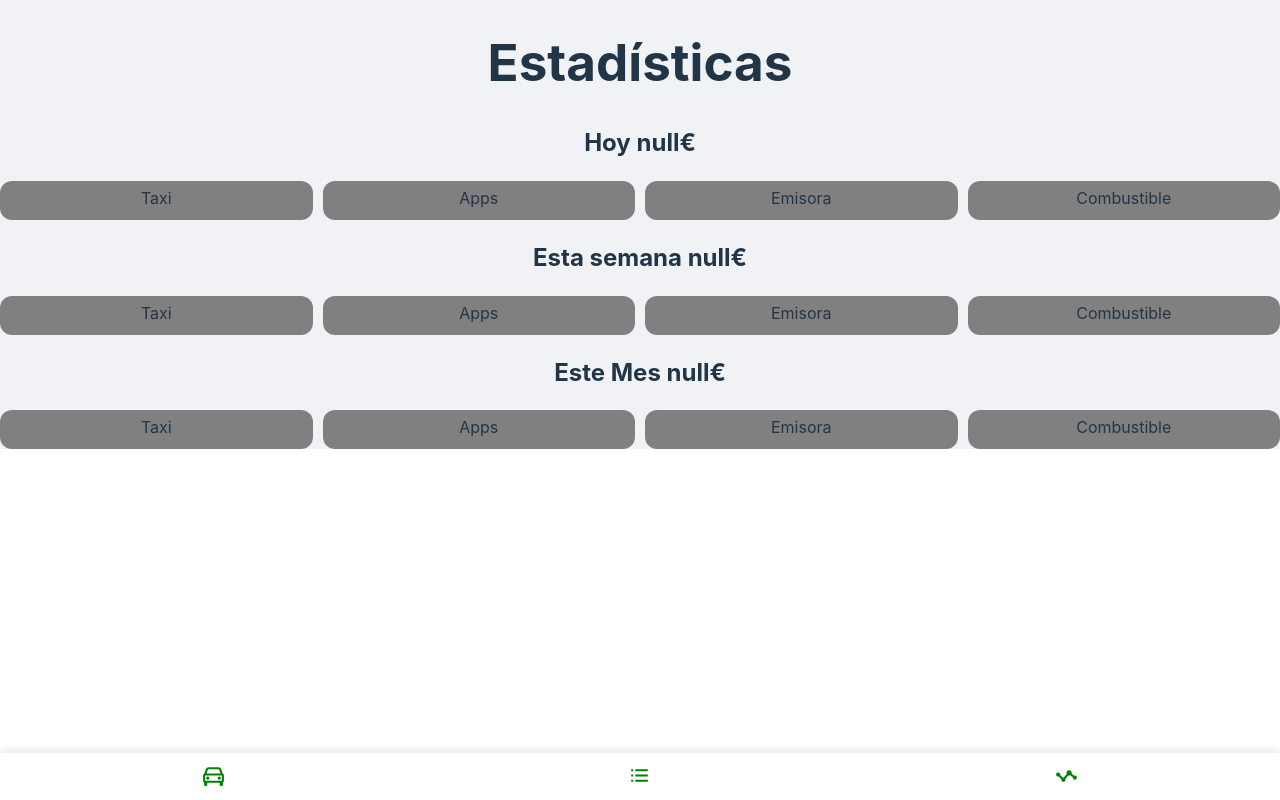
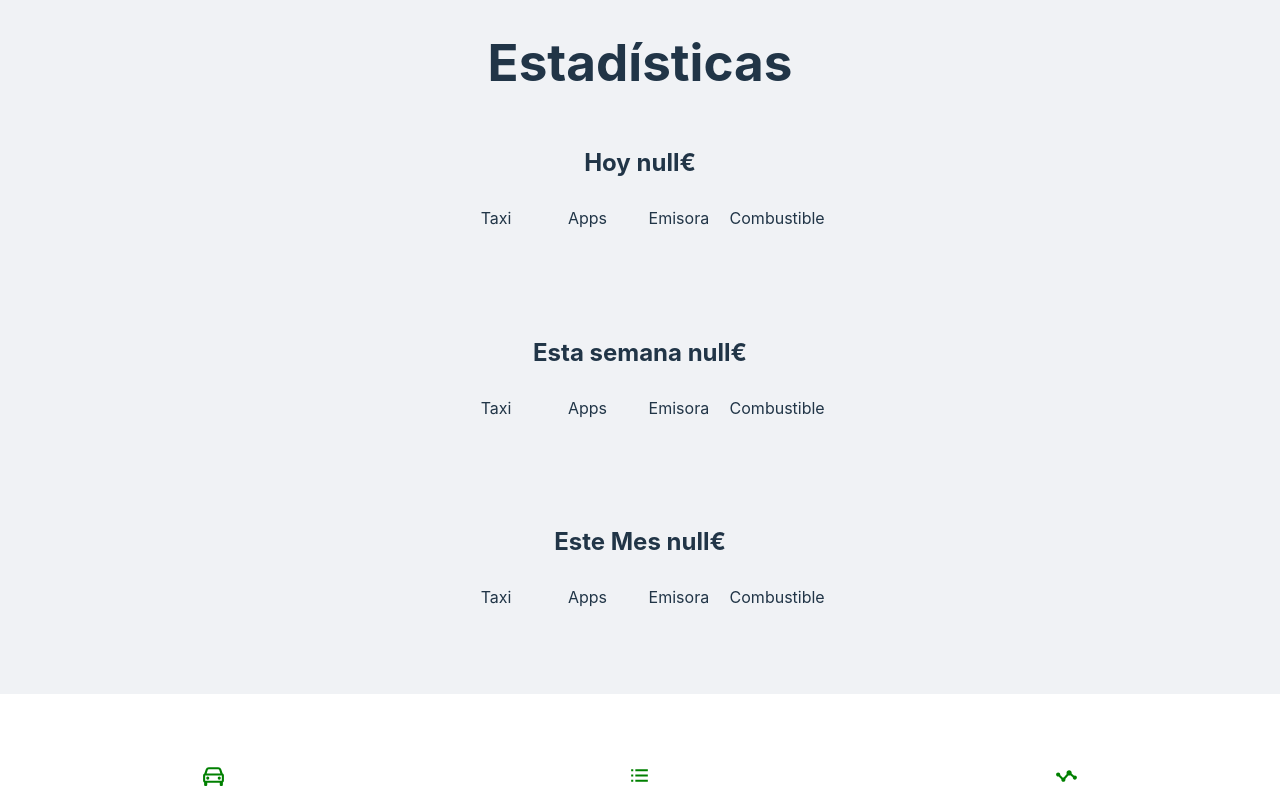
Before and after one commit to imDorian/taxi-report, a React (Vite) app: page /statistics in a window 1280 px wide. Built offline with nearby package versions, Linux system fonts and the light colour scheme.

Commit message:
mejora interfaz

```diff
--- a/src/App.css
+++ b/src/App.css
@@ -3,6 +3,9 @@
   margin: 0 0;
   padding: 0;
   text-align: center;
-  box-sizing: border-box;
-  /* width: 100vw; */
+  box-sizing:border-box;
+  display: flex;
+  flex-direction: column;
+  align-items: center;
+  justify-content: center;
 }
--- a/src/components/DiaryReportList.jsx
+++ b/src/components/DiaryReportList.jsx
@@ -20,7 +20,7 @@ const DiaryReportList = () => {
       {/* <button onClick={deleteAllReport}>delete all</button> */}
       <ul>
         {!data || data.length === 0 ? 'Ningún reporte, añade tus ingresos desde el apartado home' : ''}
-        {data && data.map(d => {
+        {data && data.reverse().map(d => {
           const fuel = Number(d.gasoline ?? d.diesel ?? d.gas ?? d.electricity).toFixed(2)
           const returnFuel = d.returnFuel === 'full' ? fuel : d.returnFuel === '1.50' ? fuel * 0.5 : d.returnFuel === '0' ? fuel * 0 : (fuel - fuel / d.returnFuel).toFixed(2)
           const total = (Number(d.uber) + Number(d.bolt) + Number(d.freenow) + Number(d.cabify) + Number(d.counter)).toFixed(2)
--- a/src/css/DiaryReportList.css
+++ b/src/css/DiaryReportList.css
@@ -1,31 +1,44 @@
 div {
-    width: 100vw;
+    /* width: 100vw; */
+    display: flex;
+    flex-direction: column;
+    align-items: center;
+    justify-content: center;
     /* padding-bottom: 50px; */
     ul {
         padding: 0;
         margin: 0;
         /* background-color: grey; */
         list-style: none;
-        width: 100%;
+        width: 95%;
         /* height: 100px; */
         display: flex;
+        /* position: relative; */
+        align-items: center;
+        justify-content: center;
         flex-direction: column;
+        /* padding: 20px; */
+        padding-bottom: 70px;
         gap: 10px;
         li {
-            width: 100%;
-            background-color: grey;
+            width: 100% ;
+            /* background-color: grey; */
+            /* max-width: 600px; */
             display: flex;
             flex-direction: column;
             justify-content: center;
-            align-items: center;
+            align-items: stretch;
             padding-block: 5px;
+            /* padding-inline: 20px; */
             border-radius: 12px;
             font-size: 16px;
-            gap: 5px;
+            gap: 10px;
             .date-container {
                 display: flex;
                 justify-content: center;
+                width: 100%;
                 align-items: center;
+                padding-bottom: 5px;
                 border-bottom: 1px solid rgba(0, 0, 0, 0.419);
                 position: relative;
                 .delete-button {
@@ -33,7 +46,7 @@ div {
                     padding-inline: 5px;
                     position: absolute;
                     right: 5px;
-                    top: -2px;
+                    top: -4px;
                 }
             }
             .total-diary--container {
--- a/src/css/Nav.css
+++ b/src/css/Nav.css
@@ -9,7 +9,7 @@ nav {
     height: 50px;
     align-items: center;
     /* padding: 10px 0; */
-    box-shadow: 0 -2px 10px rgba(0, 0, 0, 0.1);
+    /* box-shadow: 0 -2px 10px rgba(0, 0, 0, 0.1); */
     /* border-top-left-radius: 15px;
     border-top-right-radius: 15px; */
 }
--- a/src/css/Time.css
+++ b/src/css/Time.css
@@ -2,7 +2,7 @@
     ul {
         display: grid;
         grid-template-columns: repeat(4, 1fr);
-        width: 100%;
+        width: 90%;
         li {
             text-align: center;
             width: 100%;
--- a/src/pages/Report.jsx
+++ b/src/pages/Report.jsx
@@ -6,10 +6,10 @@ const Report = () => {
   const localStorageData = JSON.parse(window.localStorage.getItem('localData'))
 
   return (
-    <div>
+    <>
       <DiaryReportList data={localStorageData} />
       <Nav />
-    </div>
+    </>
   )
 }
 
--- a/src/pages/Statistics.jsx
+++ b/src/pages/Statistics.jsx
@@ -5,14 +5,14 @@ import Time from '../components/Time'
 const Statistics = () => {
   const data = JSON.parse(window.localStorage.getItem('localData'))
   return (
-    <div>
+    <>
       <h1>Estadísticas</h1>
       {/* <ChartComponent data={data} /> */}
       <Time data={data} today='true' />
       <Time data={data} week='true' />
       <Time data={data} month='true' />
       <Nav />
-    </div>
+    </>
   )
 }
 
```
